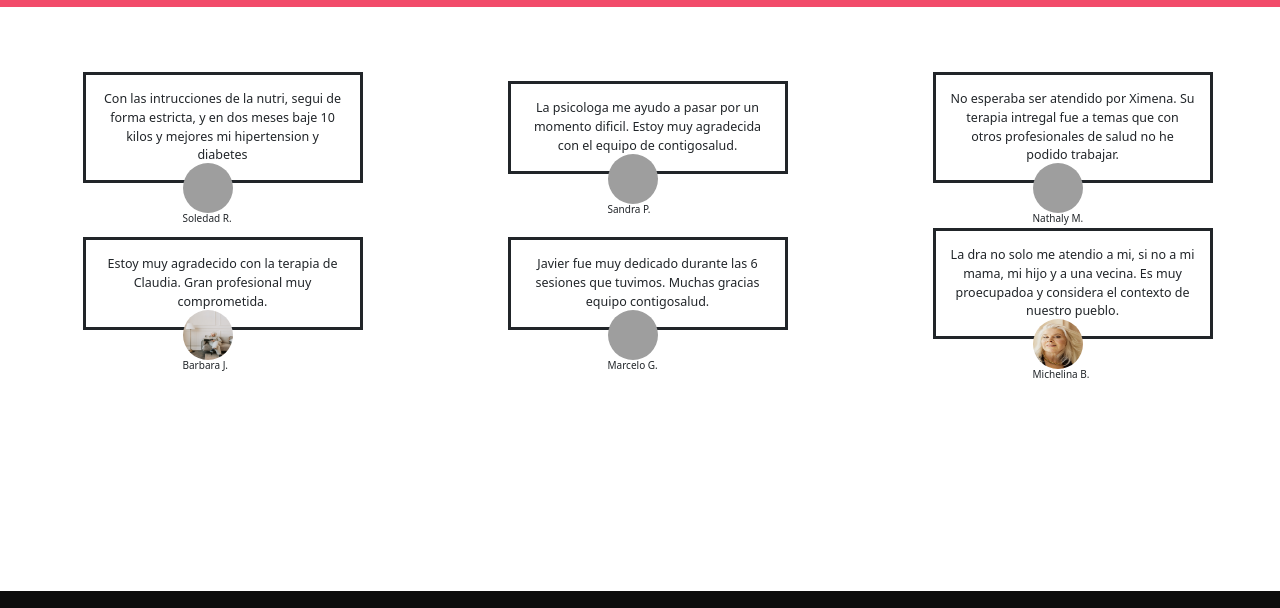
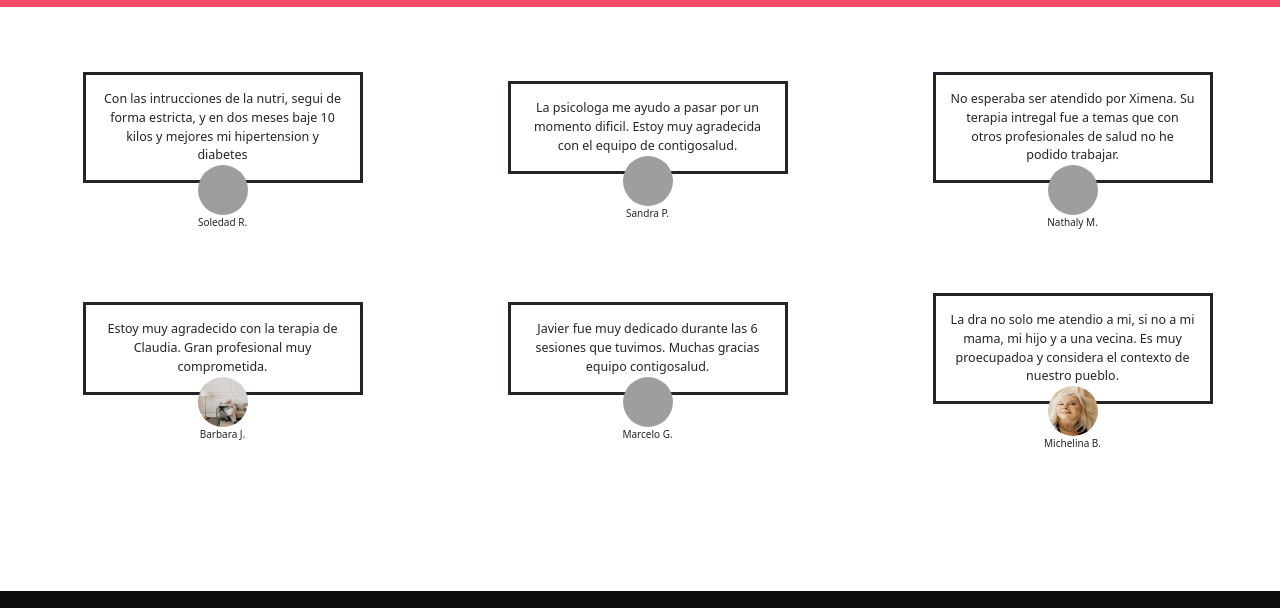
Before and after one commit to nosemiusername/coderhouse-desarrollo-web, a website: page docs/testimonios.html in a window 1280 px wide. Shown: the part 77-685 px from the top of the page. Drawn offline with nearby package versions, Linux system fonts and the light colour scheme; grey boxes are pictures that could not be loaded.

Commit message:
fixing photo aligment at testimonio

```diff
--- a/docs/scss/pages/_testimonios.scss
+++ b/docs/scss/pages/_testimonios.scss
@@ -23,43 +23,31 @@
 }
 
 @include respond-to("medium") {
-  .identification {
-    position: relative;
+  .testimonial {
+    display: flex;
+    flex-wrap: wrap;
+    align-items: center;
+    width: 32%;
+    background-image: none !important;
   }
 
-  .testimonial {
-    width: 32%;
-    background-image: none !important;
+  .testimonial__div {
+    width: 100%;
+    display: flex;
+    justify-content: center;
+    position: relative;
+    bottom: 28px;
   }
 
   .testimonial-img {
     width: 50px;
     height: 50px;
     border-radius: 50%;
-    position: absolute;
-    left: 40%;
-    top: -30px;
-  }
-
-  .span {
-    position: absolute;
-    left: 40%;
-    top: 18px;
   }
 }
 
 .h1 {
   display: none;
-}
-
-.section-wrapped {
-  grid-area: section;
-  display: flex;
-  flex-wrap: wrap;
-  font-size: 1.8rem;
-  justify-content: space-between;
-  align-items: center;
-  justify-items: center;
 }
 
 .blockquote {
--- a/docs/testimonios.html
+++ b/docs/testimonios.html
@@ -59,43 +59,56 @@
         <h1 class="h1">Testimonios</h1>
         <div class="section mg-b">
             <div class="testimonial" style="background-image: url('./public/img/paciente1.jpg') ;">
-                <blockquote class="blockquote">Con las intrucciones de la nutri, segui de forma estricta, y en dos meses
+                <blockquote class="blockquote">Con las intrucciones de la nutri, segui de forma estricta, y en dos
+                    meses
                     baje 10 kilos y mejores mi hipertension y diabetes</blockquote>
-                <div class="identification">
+                <div class=testimonial__div>
                     <img class="testimonial-img" src="./public/img/paciente1.jpg" alt="Paciente">
+                </div>
+                <div class=testimonial__div>
                     <span class="span">Soledad R.</span>
                 </div>
             </div>
             <div class="testimonial" style="background-image: url('./public/img/paciente2.jpg')">
                 <blockquote class=" blockquote">La psicologa me ayudo a pasar por un momento dificil. Estoy muy
                     agradecida con el equipo de contigosalud.</blockquote>
-                <div class="identification">
+                <div class=testimonial__div>
                     <img class="testimonial-img" src="./public/img/paciente2.jpg" alt="Paciente">
+                </div>
+                <div class=testimonial__div>
                     <span class="span">Sandra P.</span>
                 </div>
+
             </div>
             <div class="testimonial" style="background-image: url('./public/img/paciente3.jpg')">
                 <blockquote class=" blockquote">No esperaba ser atendido por Ximena. Su terapia intregal fue a temas
                     que
                     con otros profesionales de salud no he podido trabajar.</blockquote>
-                <div class="identification">
+                <div class=testimonial__div>
                     <img class="testimonial-img" src="./public/img/paciente3.jpg" alt="Paciente">
+                </div>
+                <div class=testimonial__div>
                     <span class="span">Nathaly M.</span>
                 </div>
             </div>
             <div class="testimonial" style="background-image: url('./public/img/paciente4.jpg')">
                 <blockquote class=" blockquote">Estoy muy agradecido con la terapia de Claudia. Gran profesional muy
                     comprometida.</blockquote>
-                <div class="identification">
+                <div class=testimonial__div>
                     <img class="testimonial-img" src="./public/img/paciente4.jpg" alt="Paciente">
+                </div>
+                <div class=testimonial__div>
                     <span class="span">Barbara J.</span>
                 </div>
             </div>
             <div class="testimonial" style="background-image: url('./public/img/paciente5.jpg')">
                 <blockquote class=" blockquote">Javier fue muy dedicado durante las 6 sesiones que tuvimos. Muchas
                     gracias equipo contigosalud.</blockquote>
-                <div class="identification">
+                <div class=testimonial__div>
+
                     <img class="testimonial-img" src="./public/img/paciente5.jpg" alt="Paciente">
+                </div>
+                <div class=testimonial__div>
                     <span class="span">Marcelo G.</span>
                 </div>
             </div>
@@ -103,8 +116,10 @@
                 <blockquote class=" blockquote">La dra no solo me atendio a mi, si no a mi mama, mi hijo y a una
                     vecina.
                     Es muy proecupadoa y considera el contexto de nuestro pueblo.</blockquote>
-                <div class="identification">
+                <div class=testimonial__div>
                     <img class="testimonial-img" src="./public/img/paciente6.jpg" alt="Paciente">
+                </div>
+                <div class=testimonial__div>
                     <span class="span">Michelina B.</span>
                 </div>
             </div>
```
Also changed, not shown: docs/public/css/style.css.
